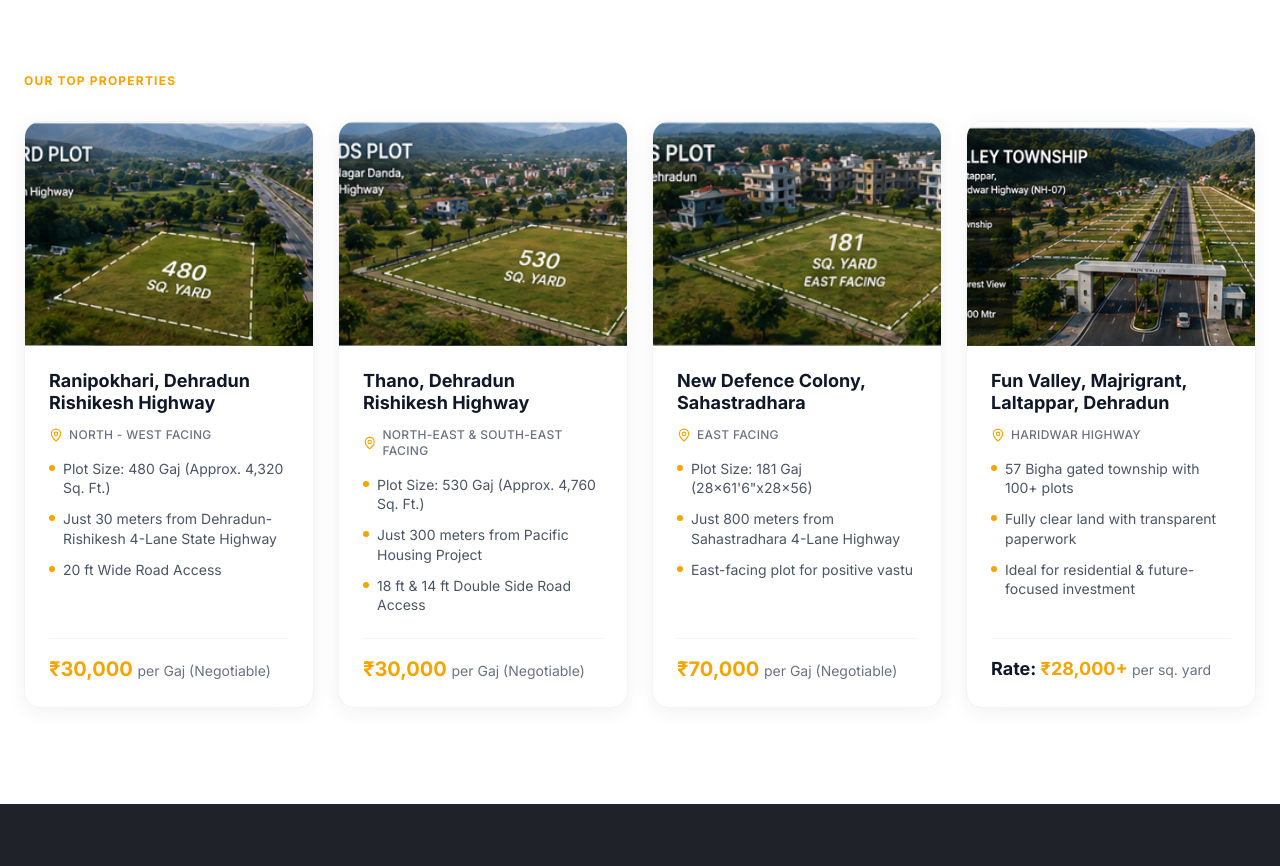
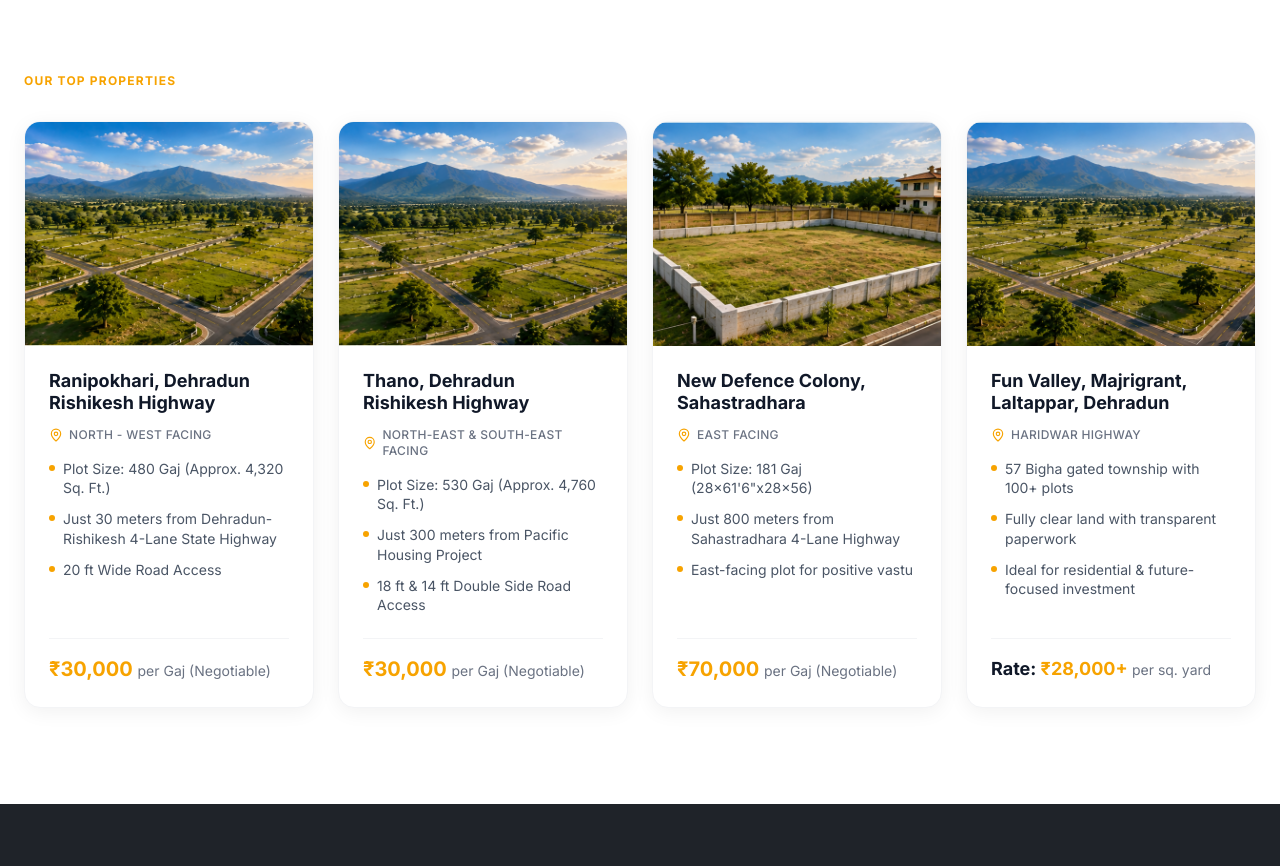
Before and after one commit to jamanrao-beep/bkd222, a Next.js app: page / in a window 1280 px wide. Shown: the part 1560-2426 px from the top of the page. Built offline with nearby package versions, Linux system fonts and the light colour scheme; a web font is replaced by a local one.

Commit message:
feat: scaffold core application pages and property management utilities

```diff
--- a/app/blogs/[id]/page.tsx
+++ b/app/blogs/[id]/page.tsx
@@ -162,10 +162,10 @@ export default async function BlogDetailPage({ params }: { params: Promise<{ id:
             <h3 className="font-bold text-lg mb-6 text-brand-gold">Featured Projects</h3>
             <div className="grid grid-cols-2 gap-3">
               {[
-                "/fun_valley_township.png",
-                "/480_sqyard_plot.png",
-                "/530_sqyard_plot.png",
-                "/181_sqyard_plot.png"
+                "/new_prop_4.jpg",
+                "/new_prop_1.jpg",
+                "/new_prop_2.jpg",
+                "/new_prop_3.jpg"
               ].map((img, i) => (
                 <Link href={`/projects/${i+1}`} key={i} className="block relative h-20 rounded overflow-hidden group">
                   <Image src={img} alt="Project" fill sizes="(max-width: 768px) 100vw, (max-width: 1200px) 50vw, 33vw" className="object-cover group-hover:scale-110 transition-transform" />
--- a/app/blogs/page.tsx
+++ b/app/blogs/page.tsx
@@ -346,10 +346,10 @@ export default function Blogs() {
             <h3 className="font-bold text-lg mb-6 text-brand-gold">Featured Projects</h3>
             <div className="grid grid-cols-2 gap-3">
               {[
-                "/fun_valley_township.png",
-                "/480_sqyard_plot.png",
-                "/530_sqyard_plot.png",
-                "/181_sqyard_plot.png"
+                "/new_prop_4.jpg",
+                "/new_prop_1.jpg",
+                "/new_prop_2.jpg",
+                "/new_prop_3.jpg"
               ].map((img, i) => (
                 <Link href={`/projects/${i+1}`} key={i} className="block relative h-20 rounded overflow-hidden group">
                   <Image src={img} alt="Project" fill sizes="(max-width: 768px) 100vw, (max-width: 1200px) 50vw, 33vw" className="object-cover group-hover:scale-110 transition-transform" />
--- a/app/login/page.tsx
+++ b/app/login/page.tsx
@@ -261,10 +261,10 @@ export default function Login() {
             <h3 className="font-bold text-lg mb-6 text-brand-gold font-serif">Our Projects</h3>
             <div className="grid grid-cols-2 gap-3">
               {[
-                "/fun_valley_township.png",
-                "/480_sqyard_plot.png",
-                "/530_sqyard_plot.png",
-                "/181_sqyard_plot.png"
+                "/new_prop_4.jpg",
+                "/new_prop_1.jpg",
+                "/new_prop_2.jpg",
+                "/new_prop_3.jpg"
               ].map((img, i) => (
                 <Link href={`/projects/${i+1}`} key={i} className="block relative h-20 rounded overflow-hidden group">
                   <Image src={img} alt="Project" fill sizes="(max-width: 768px) 100vw, (max-width: 1200px) 50vw, 33vw" className="object-cover group-hover:scale-110 transition-transform" />
--- a/app/page.tsx
+++ b/app/page.tsx
@@ -175,7 +175,7 @@ export default function Home() {
             {/* Card 1 */}
             <div className="bg-white rounded-2xl overflow-hidden shadow-[0_4px_20px_rgba(0,0,0,0.06)] border border-gray-100 flex flex-col hover:-translate-y-1 transition-transform duration-300">
               <div className="relative h-56 w-full">
-                <Image src="/480_sqyard_plot.png" alt="Ranipokhari Plot" fill sizes="(max-width: 768px) 100vw, (max-width: 1200px) 50vw, 33vw" className="object-cover" />
+                <Image src="/new_prop_1.jpg" alt="Ranipokhari Plot" fill sizes="(max-width: 768px) 100vw, (max-width: 1200px) 50vw, 33vw" className="object-cover" />
               </div>
               <div className="p-6 flex flex-col flex-grow">
                 <h3 className="font-bold text-lg text-gray-900 mb-1 leading-tight">Ranipokhari, Dehradun<br/>Rishikesh Highway</h3>
@@ -206,7 +206,7 @@ export default function Home() {
             {/* Card 2 */}
             <div className="bg-white rounded-2xl overflow-hidden shadow-[0_4px_20px_rgba(0,0,0,0.06)] border border-gray-100 flex flex-col hover:-translate-y-1 transition-transform duration-300">
               <div className="relative h-56 w-full">
-                <Image src="/530_sqyard_plot.png" alt="Thano Plot" fill sizes="(max-width: 768px) 100vw, (max-width: 1200px) 50vw, 33vw" className="object-cover" />
+                <Image src="/new_prop_2.jpg" alt="Thano Plot" fill sizes="(max-width: 768px) 100vw, (max-width: 1200px) 50vw, 33vw" className="object-cover" />
               </div>
               <div className="p-6 flex flex-col flex-grow">
                 <h3 className="font-bold text-lg text-gray-900 mb-1 leading-tight">Thano, Dehradun<br/>Rishikesh Highway</h3>
@@ -237,7 +237,7 @@ export default function Home() {
             {/* Card 3 */}
             <div className="bg-white rounded-2xl overflow-hidden shadow-[0_4px_20px_rgba(0,0,0,0.06)] border border-gray-100 flex flex-col hover:-translate-y-1 transition-transform duration-300">
               <div className="relative h-56 w-full">
-                <Image src="/181_sqyard_plot.png" alt="New Defence Colony Plot" fill sizes="(max-width: 768px) 100vw, (max-width: 1200px) 50vw, 33vw" className="object-cover" />
+                <Image src="/new_prop_3.jpg" alt="New Defence Colony Plot" fill sizes="(max-width: 768px) 100vw, (max-width: 1200px) 50vw, 33vw" className="object-cover" />
               </div>
               <div className="p-6 flex flex-col flex-grow">
                 <h3 className="font-bold text-lg text-gray-900 mb-1 leading-tight">New Defence Colony,<br/>Sahastradhara</h3>
@@ -268,7 +268,7 @@ export default function Home() {
             {/* Card 4 */}
             <div className="bg-white rounded-2xl overflow-hidden shadow-[0_4px_20px_rgba(0,0,0,0.06)] border border-gray-100 flex flex-col hover:-translate-y-1 transition-transform duration-300">
               <div className="relative h-56 w-full">
-                <Image src="/fun_valley_township.png" alt="Fun Valley Plot" fill sizes="(max-width: 768px) 100vw, (max-width: 1200px) 50vw, 33vw" className="object-cover" />
+                <Image src="/new_prop_4.jpg" alt="Fun Valley Plot" fill sizes="(max-width: 768px) 100vw, (max-width: 1200px) 50vw, 33vw" className="object-cover" />
               </div>
               <div className="p-6 flex flex-col flex-grow">
                 <h3 className="font-bold text-lg text-gray-900 mb-1 leading-tight">Fun Valley, Majrigrant,<br/>Laltappar, Dehradun</h3>
--- a/app/partners/page.tsx
+++ b/app/partners/page.tsx
@@ -358,10 +358,10 @@ export default function Partners() {
             <h3 className="font-bold text-lg mb-6 text-brand-gold font-serif">Our Projects</h3>
             <div className="grid grid-cols-2 gap-3">
               {[
-                "/fun_valley_township.png",
-                "/480_sqyard_plot.png",
-                "/530_sqyard_plot.png",
-                "/181_sqyard_plot.png"
+                "/new_prop_4.jpg",
+                "/new_prop_1.jpg",
+                "/new_prop_2.jpg",
+                "/new_prop_3.jpg"
               ].map((img, i) => (
                 <Link href={`/projects/${i+1}`} key={i} className="block relative h-20 rounded overflow-hidden group">
                   <Image src={img} alt="Project" fill sizes="(max-width: 768px) 100vw, (max-width: 1200px) 50vw, 33vw" className="object-cover group-hover:scale-110 transition-transform" />
--- a/app/projects/[id]/page.tsx
+++ b/app/projects/[id]/page.tsx
@@ -160,10 +160,10 @@ export default async function ProjectDetail({ params }: { params: Promise<{ id:
             <h3 className="font-bold text-lg mb-6 text-brand-gold">Featured Projects</h3>
             <div className="grid grid-cols-2 gap-3">
               {[
-                "/fun_valley_township.png",
-                "/480_sqyard_plot.png",
-                "/530_sqyard_plot.png",
-                "/181_sqyard_plot.png"
+                "/new_prop_4.jpg",
+                "/new_prop_1.jpg",
+                "/new_prop_2.jpg",
+                "/new_prop_3.jpg"
               ].map((img, i) => (
                 <Link href={`/projects/${i+1}`} key={i} className="block relative h-20 rounded overflow-hidden group">
                   <Image src={img} alt="Project" fill sizes="(max-width: 768px) 100vw, (max-width: 1200px) 50vw, 33vw" className="object-cover group-hover:scale-110 transition-transform" />
--- a/app/projects/page.tsx
+++ b/app/projects/page.tsx
@@ -13,22 +13,22 @@ export default function Projects() {
     {
       title: "Fun Valley, Majigrant", location: "Laltappar, Dehradun",
       type: "Residential", status: "Ongoing",
-      img: "/fun_valley_township.png"
+      img: "/new_prop_4.jpg"
     },
     {
       title: "Ranipokhari, Rishikesh Highway", location: "Dehradun, Uttarakhand",
       type: "Residential", status: "Ongoing",
-      img: "/480_sqyard_plot.png"
+      img: "/new_prop_1.jpg"
     },
     {
       title: "Thano, Rishikesh Highway", location: "Dehradun, Uttarakhand",
       type: "Residential", status: "Ongoing",
-      img: "/530_sqyard_plot.png"
+      img: "/new_prop_2.jpg"
     },
     {
       title: "New Defence Colony", location: "Sahastradhara, Dehradun",
       type: "Residential", status: "Ongoing",
-      img: "/181_sqyard_plot.png"
+      img: "/new_prop_3.jpg"
     }
   ];
 
@@ -304,10 +304,10 @@ export default function Projects() {
             <h3 className="font-bold text-lg mb-6 text-brand-gold font-serif">Featured Projects</h3>
             <div className="grid grid-cols-2 gap-3">
               {[
-                "/fun_valley_township.png",
-                "/480_sqyard_plot.png",
-                "/530_sqyard_plot.png",
-                "/181_sqyard_plot.png"
+                "/new_prop_4.jpg",
+                "/new_prop_1.jpg",
+                "/new_prop_2.jpg",
+                "/new_prop_3.jpg"
               ].map((img, i) => (
                 <Link href={`/projects/${i+1}`} key={i} className="block relative h-20 rounded overflow-hidden group">
                   <Image src={img} alt="Project" fill sizes="(max-width: 768px) 100vw, (max-width: 1200px) 50vw, 33vw" className="object-cover group-hover:scale-110 transition-transform" />
--- a/app/properties/page.tsx
+++ b/app/properties/page.tsx
@@ -93,7 +93,7 @@ export default function Properties() {
             {/* Card 1 */}
             <div className="bg-white rounded-xl overflow-hidden shadow-[0_4px_20px_rgba(0,0,0,0.06)] border border-gray-100 flex flex-col hover:-translate-y-1 transition-transform duration-300">
               <div className="relative h-56 w-full">
-                <Image src="/480_sqyard_plot.png" alt="Ranipokhari Plot" fill sizes="(max-width: 768px) 100vw, (max-width: 1200px) 50vw, 33vw" className="object-cover" />
+                <Image src="/new_prop_1.jpg" alt="Ranipokhari Plot" fill sizes="(max-width: 768px) 100vw, (max-width: 1200px) 50vw, 33vw" className="object-cover" />
                 <div className="absolute top-4 left-4 bg-[#F7A300] text-black text-[10px] font-bold px-3 py-1 rounded uppercase tracking-wider">FEATURED</div>
                 <div className="absolute top-4 right-4 bg-white/90 backdrop-blur text-gray-800 p-1.5 rounded"><MapIcon size={16} /></div>
               </div>
@@ -146,7 +146,7 @@ export default function Properties() {
             {/* Card 2 */}
             <div className="bg-white rounded-xl overflow-hidden shadow-[0_4px_20px_rgba(0,0,0,0.06)] border border-gray-100 flex flex-col hover:-translate-y-1 transition-transform duration-300">
               <div className="relative h-56 w-full">
-                <Image src="/530_sqyard_plot.png" alt="Thano Plot" fill sizes="(max-width: 768px) 100vw, (max-width: 1200px) 50vw, 33vw" className="object-cover" />
+                <Image src="/new_prop_2.jpg" alt="Thano Plot" fill sizes="(max-width: 768px) 100vw, (max-width: 1200px) 50vw, 33vw" className="object-cover" />
                 <div className="absolute top-4 left-4 bg-[#F7A300] text-black text-[10px] font-bold px-3 py-1 rounded uppercase tracking-wider">POPULAR</div>
                 <div className="absolute top-4 right-4 bg-white/90 backdrop-blur text-gray-800 p-1.5 rounded"><MapIcon size={16} /></div>
               </div>
@@ -199,7 +199,7 @@ export default function Properties() {
             {/* Card 3 */}
             <div className="bg-white rounded-xl overflow-hidden shadow-[0_4px_20px_rgba(0,0,0,0.06)] border border-gray-100 flex flex-col hover:-translate-y-1 transition-transform duration-300">
               <div className="relative h-56 w-full">
-                <Image src="/181_sqyard_plot.png" alt="New Defence Colony Plot" fill sizes="(max-width: 768px) 100vw, (max-width: 1200px) 50vw, 33vw" className="object-cover" />
+                <Image src="/new_prop_3.jpg" alt="New Defence Colony Plot" fill sizes="(max-width: 768px) 100vw, (max-width: 1200px) 50vw, 33vw" className="object-cover" />
                 <div className="absolute top-4 left-4 bg-[#F7A300] text-black text-[10px] font-bold px-3 py-1 rounded uppercase tracking-wider">BEST VALUE</div>
                 <div className="absolute top-4 right-4 bg-white/90 backdrop-blur text-gray-800 p-1.5 rounded"><MapIcon size={16} /></div>
               </div>
@@ -252,7 +252,7 @@ export default function Properties() {
             {/* Card 4 */}
             <div className="bg-white rounded-xl overflow-hidden shadow-[0_4px_20px_rgba(0,0,0,0.06)] border border-gray-100 flex flex-col hover:-translate-y-1 transition-transform duration-300">
               <div className="relative h-56 w-full">
-                <Image src="/fun_valley_township.png" alt="Fun Valley Plot" fill sizes="(max-width: 768px) 100vw, (max-width: 1200px) 50vw, 33vw" className="object-cover" />
+                <Image src="/new_prop_4.jpg" alt="Fun Valley Plot" fill sizes="(max-width: 768px) 100vw, (max-width: 1200px) 50vw, 33vw" className="object-cover" />
                 <div className="absolute top-4 left-4 bg-[#F7A300] text-black text-[10px] font-bold px-3 py-1 rounded uppercase tracking-wider">PREMIUM</div>
                 <div className="absolute top-4 right-4 bg-white/90 backdrop-blur text-gray-800 p-1.5 rounded"><MapIcon size={16} /></div>
               </div>
--- a/app/register/page.tsx
+++ b/app/register/page.tsx
@@ -369,10 +369,10 @@ export default function Register() {
             <h3 className="font-bold text-lg mb-6 text-brand-gold font-serif">Our Projects</h3>
             <div className="grid grid-cols-2 gap-3">
               {[
-                "/fun_valley_township.png",
-                "/480_sqyard_plot.png",
-                "/530_sqyard_plot.png",
-                "/181_sqyard_plot.png"
+                "/new_prop_4.jpg",
+                "/new_prop_1.jpg",
+                "/new_prop_2.jpg",
+                "/new_prop_3.jpg"
               ].map((img, i) => (
                 <Link href={`/projects/${i+1}`} key={i} className="block relative h-20 rounded overflow-hidden group">
                   <Image src={img} alt="Project" fill sizes="(max-width: 768px) 100vw, (max-width: 1200px) 50vw, 33vw" className="object-cover group-hover:scale-110 transition-transform" />
```
Also changed, not shown: 1 other file (tests, documents, lock files or other folders).
